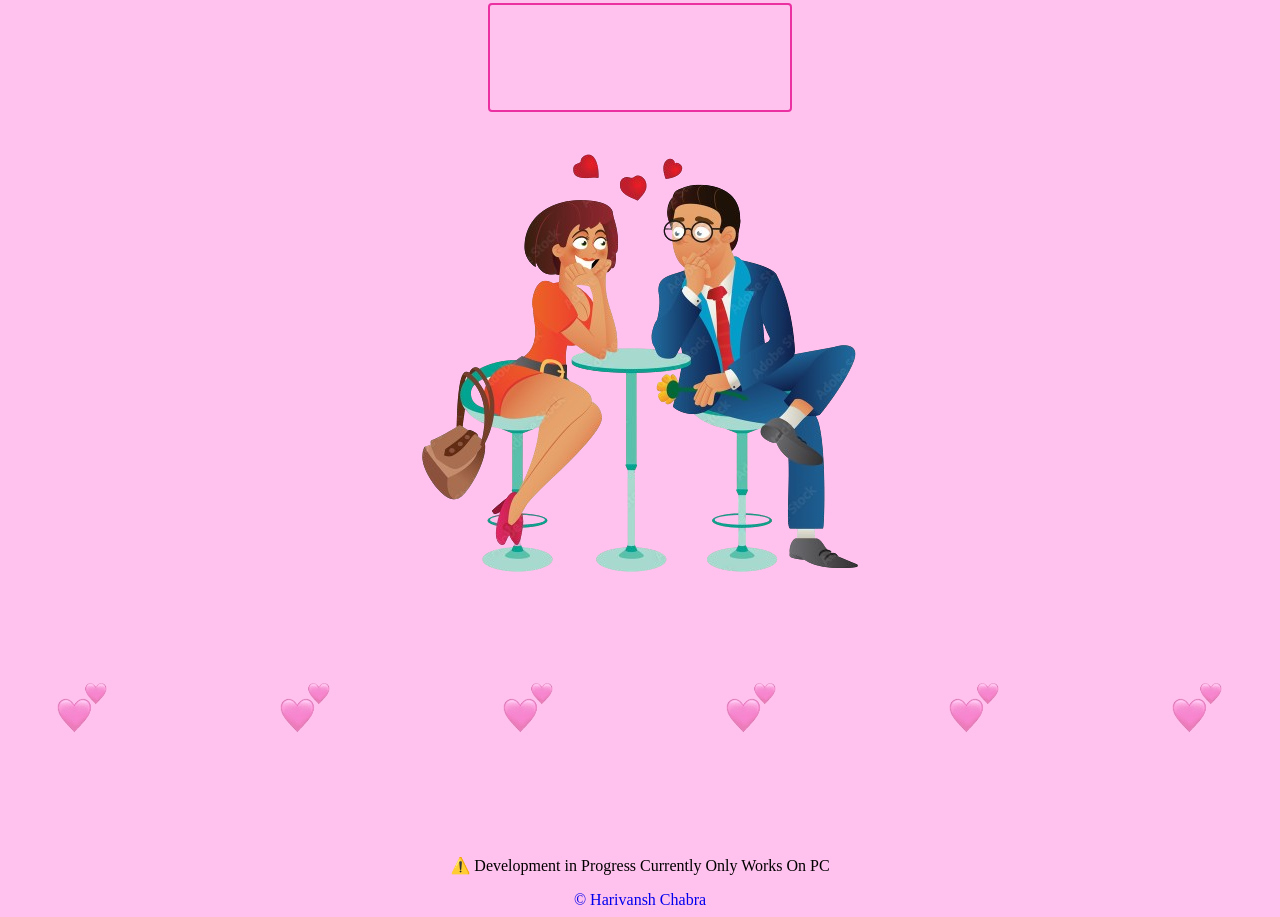
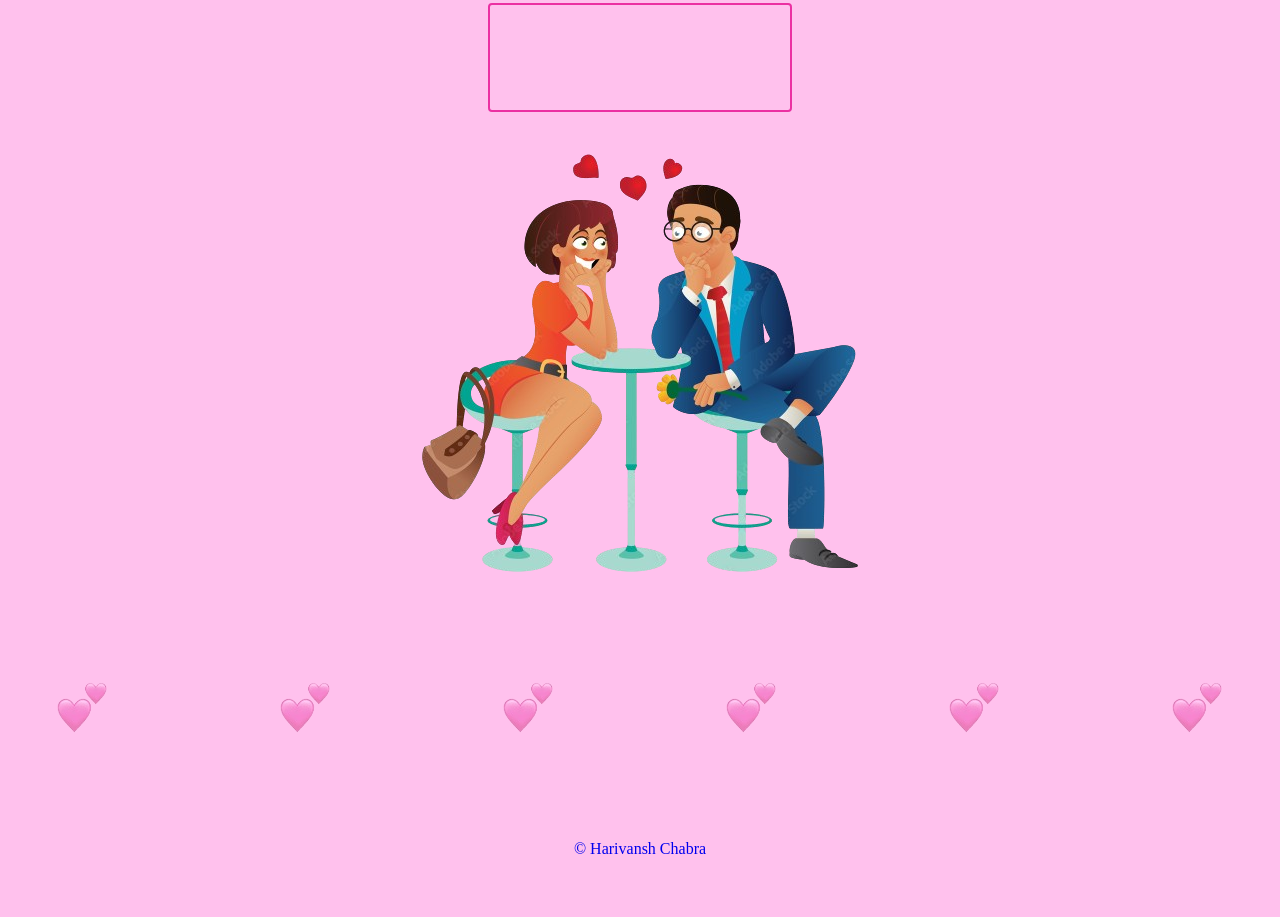
Before and after one commit to harivanshchabra/Proposal-Project-For-Fun, a plain HTML site: page index.html in a window 1280 px wide. Shown: the part 368-1285 px from the top of the page. After the commit the page ends 1234 px from the top, so only its background shows below. Drawn offline with Linux system fonts and the light colour scheme.

Commit message:
Comment out the p saying development in progress

```diff
--- a/index.html
+++ b/index.html
@@ -38,7 +38,7 @@
 
 <footer >
 
-    <p> ⚠️ Development in Progress Currently Only Works On PC</p>
+    <!-- <p> ⚠️ Development in Progress Currently Only Works On PC</p> -->
     <a href="https://www.linkedin.com/in/harivanshchabra/">© Harivansh Chabra</a>
 
 </footer>
```
